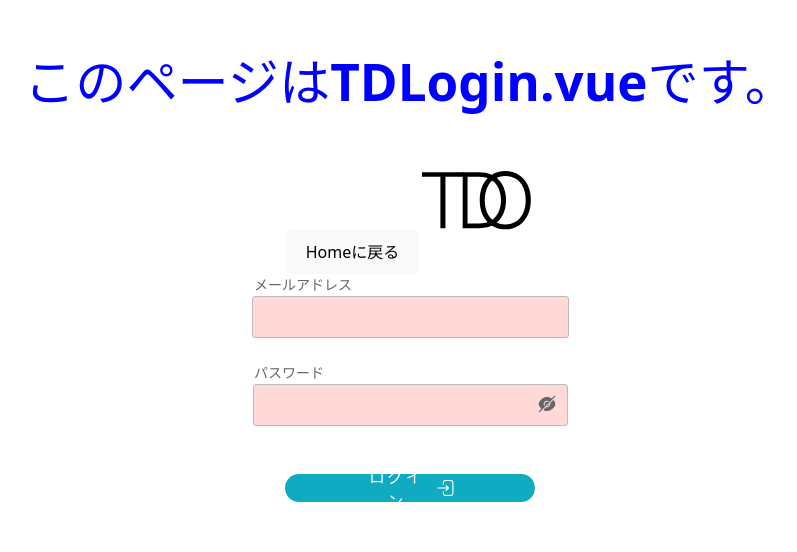
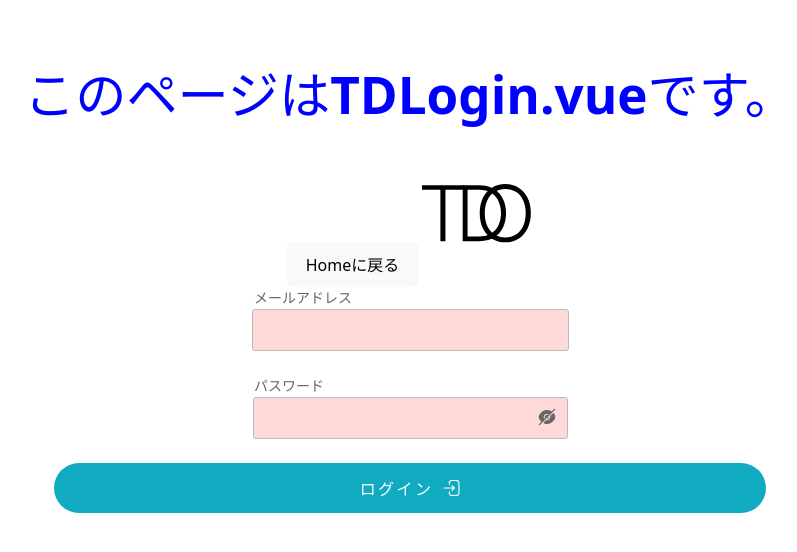
Before and after one commit to MerculetDev/ToDoList, a Vue app: page /login in a window 1280 px wide. Shown: the part 128-680 px from the top of the page, without its empty margins (230-1027 px from the left). Built offline with nearby package versions, Linux system fonts and the light colour scheme; the HTML template or start-up script is replaced by a standard one.

Commit message:
TDLoginButton.vueの完了

```diff
--- a/src/components/TDLoginButton/TDLoginButton.vue
+++ b/src/components/TDLoginButton/TDLoginButton.vue
@@ -10,9 +10,9 @@ const props = defineProps<LoginButtonProps>()
 </script>
 
 <template>
-  <div class="_login_button_container">
-    <button class="_login_button">
-      {{ props.buttonText }}
+  <div class="_login_button">
+    <button class="_login_button_wrapper">
+      <div class="_login_button_container">{{ props.buttonText }}</div>
       <img :src="props.src" alt="ログインボタンの画像" />
     </button>
   </div>
@@ -33,32 +33,33 @@ button
   appearance: none
   cursor: pointer
 ._login_button
-  display: grid
-  display: inline-flex
-  align-items: center
-  justify-content: center
-  gap: .5rem
-  width: 50%
-  height: 33%
-  min-width: 250px
-  padding: 14px 81px
-  gap: 10px
-  border-radius: 999px
+  display: grid    //gridレイアウトを使用
+  place-items: center //中央に配置
+  width: 100%
+  height: 50px
   background: #11ABC1
-  color: #FFFFFF
-  font-family: "Noto Sans JP"
   font-size: 16px
   font-style: normal
   font-weight: 500
   line-height: normal
   letter-spacing: 2.4px
+  border-radius: 999px
   &:active
     background-color: #FFFFFF
     color: #11ABC1
     border-radius: 999px
     border: 1px solid #11ABC1
+._login_button_wrapper
+  display: grid
+  align-items: center
+  justify-content: center
+  grid-template-columns: max-content max-content
+  gap: 10px
 ._login_button_container
   display: grid
   place-items: center
   width: 100%
+  color: #FFFFFF
+  letter-spacing: 2.4px
+
 </style>
--- a/src/pages/TDLogin.vue
+++ b/src/pages/TDLogin.vue
@@ -40,14 +40,6 @@ const onClick = () => {
 h1
   color: blue
 ._login_button_container
-  display: grid
-  /* 左右は可変余白、中央はボタン領域（最小280px〜最大420pxなど好みで） */
-  grid-template-columns: minmax(16px, 1fr) minmax(280px, 420px) minmax(16px, 1fr)
-  align-items: center
-  min-height: 1px
-._login_button_container > *
-  grid-column: 2 /* 真ん中のカラムに配置 */
-  justify-self: center
-
-
+  width: calc(100% - 60px) //60px分の余白を取る
+  margin: 0 auto // 中央寄せ
 </style>
```
